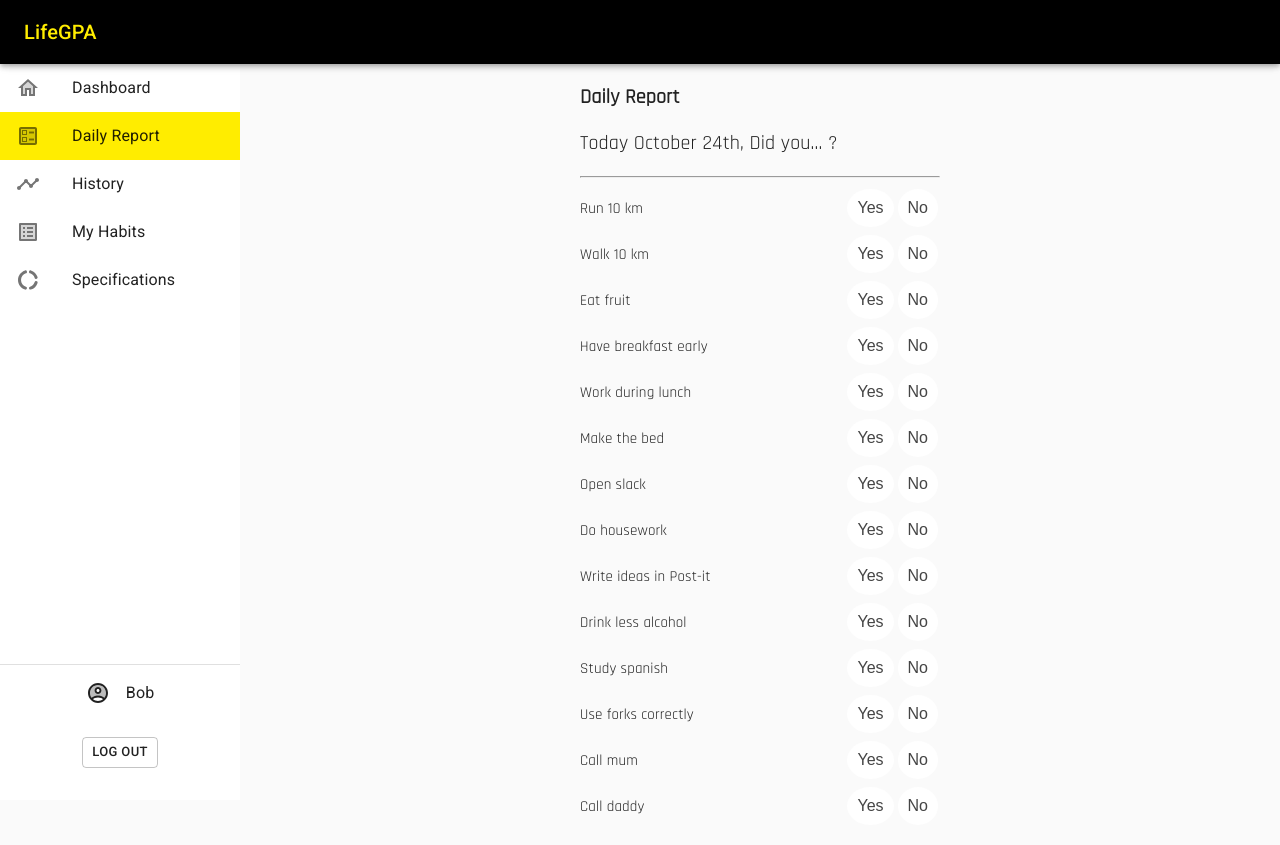
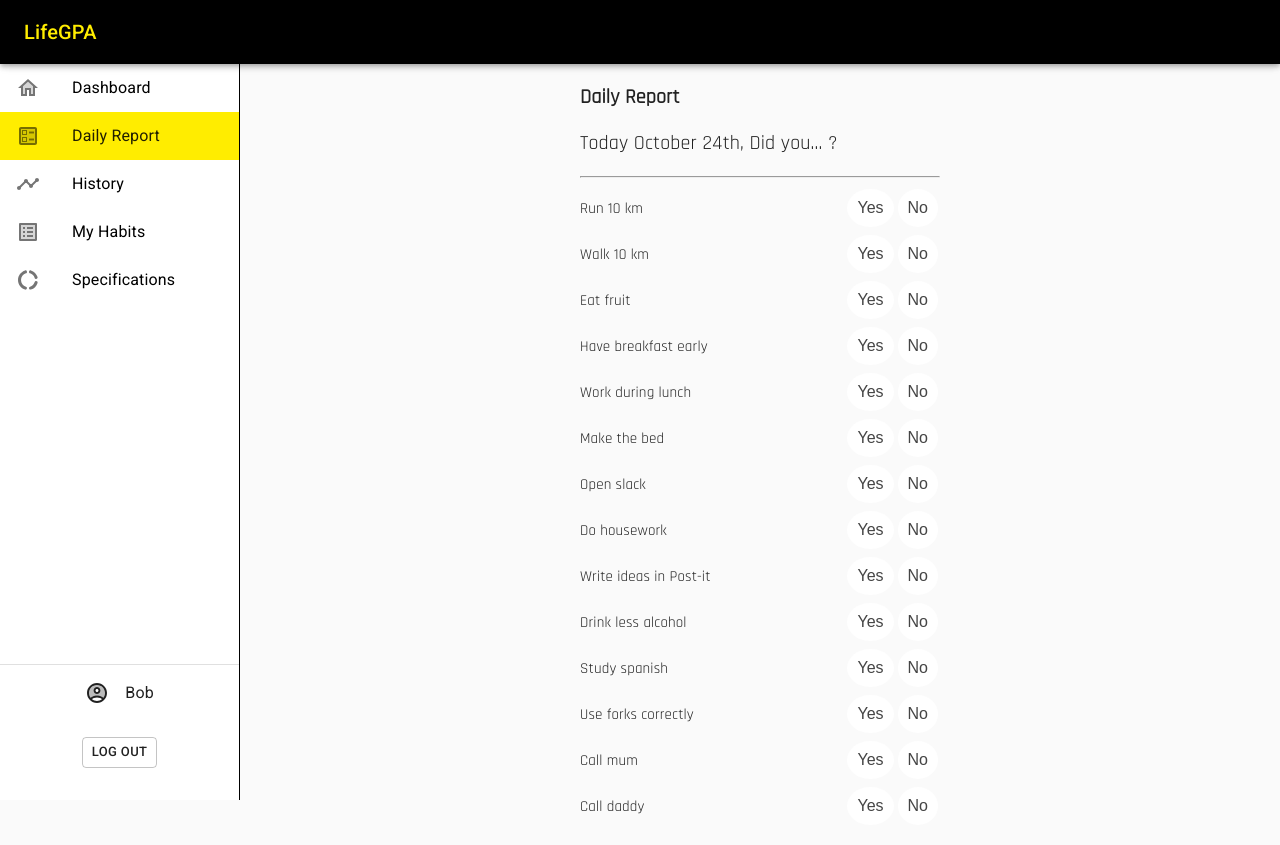
Before and after one commit to lifegpa-bw/lifegpa-frontend, a React (Create React App) app: page /report in a window 1280 px wide. Built offline with nearby package versions, Linux system fonts and the light colour scheme; sample sign-in values are in the browser's storage.

Commit message:
right border

```diff
--- a/src/components/DashboardLayout.jsx
+++ b/src/components/DashboardLayout.jsx
@@ -65,7 +65,9 @@ const useStyles = makeStyles(theme => ({
   drawerPaper: {
     paddingTop: theme.mixins.toolbar.minHeight,
     width: drawerWidth,
-    borderRight: 0,
+    borderRight: '1px solid black',
+    backgroundColor: 'white',
+
   },
   modal: {
     top: theme.mixins.toolbar.minHeight
@@ -80,7 +82,9 @@ const useStyles = makeStyles(theme => ({
     }
   },
   navLink: {
-    color: theme.palette.text.primary,
+    backgroundColor: 'white',
+    color: 'black',
+    //nav here
     transition: 'background 0.3s',
     '&:hover': {
       background: theme.palette.primary.main
@@ -94,6 +98,7 @@ const useStyles = makeStyles(theme => ({
     width: drawerWidth,
     position: 'fixed',
     bottom: 0,
+    borderRight: '1px solid black',
     backgroundColor: 'white'
 
   }
@@ -118,7 +123,7 @@ const DashboardLayout = props => {
   }
 
   const drawer = (
-    <div className="all">
+    <div>
       <List>
         <ListItem
           to='/dashboard'
@@ -201,6 +206,7 @@ const DashboardLayout = props => {
           <AccountCircleTwoToneIcon />
           <Typography variant='body1' component='p'>
             &emsp;Bob
+            {/* this has to be set to specific user */}
           </Typography>
         </Box>
         <Box className="wtf" display='flex' align='center' justifyContent='center' p={2}>
```
